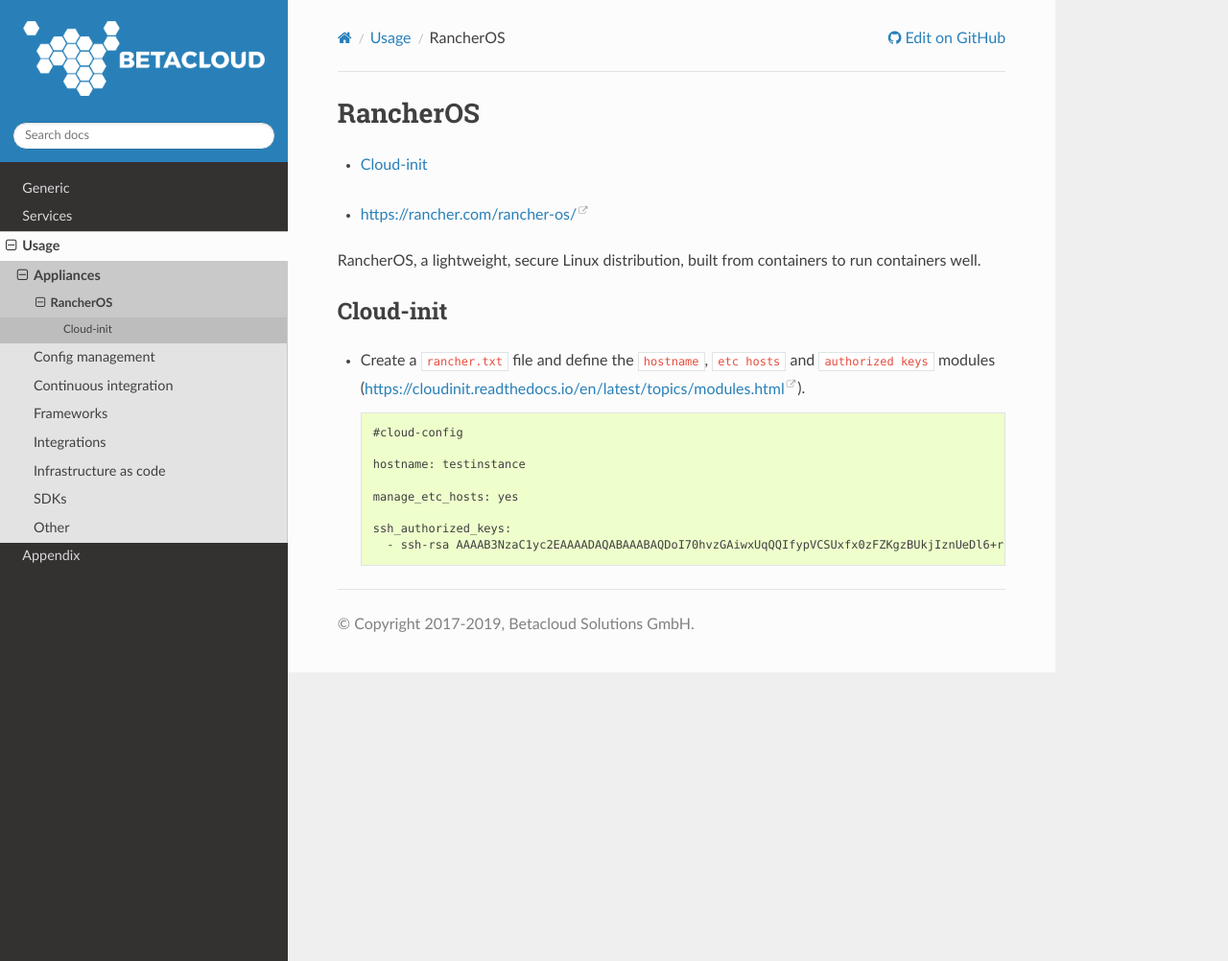
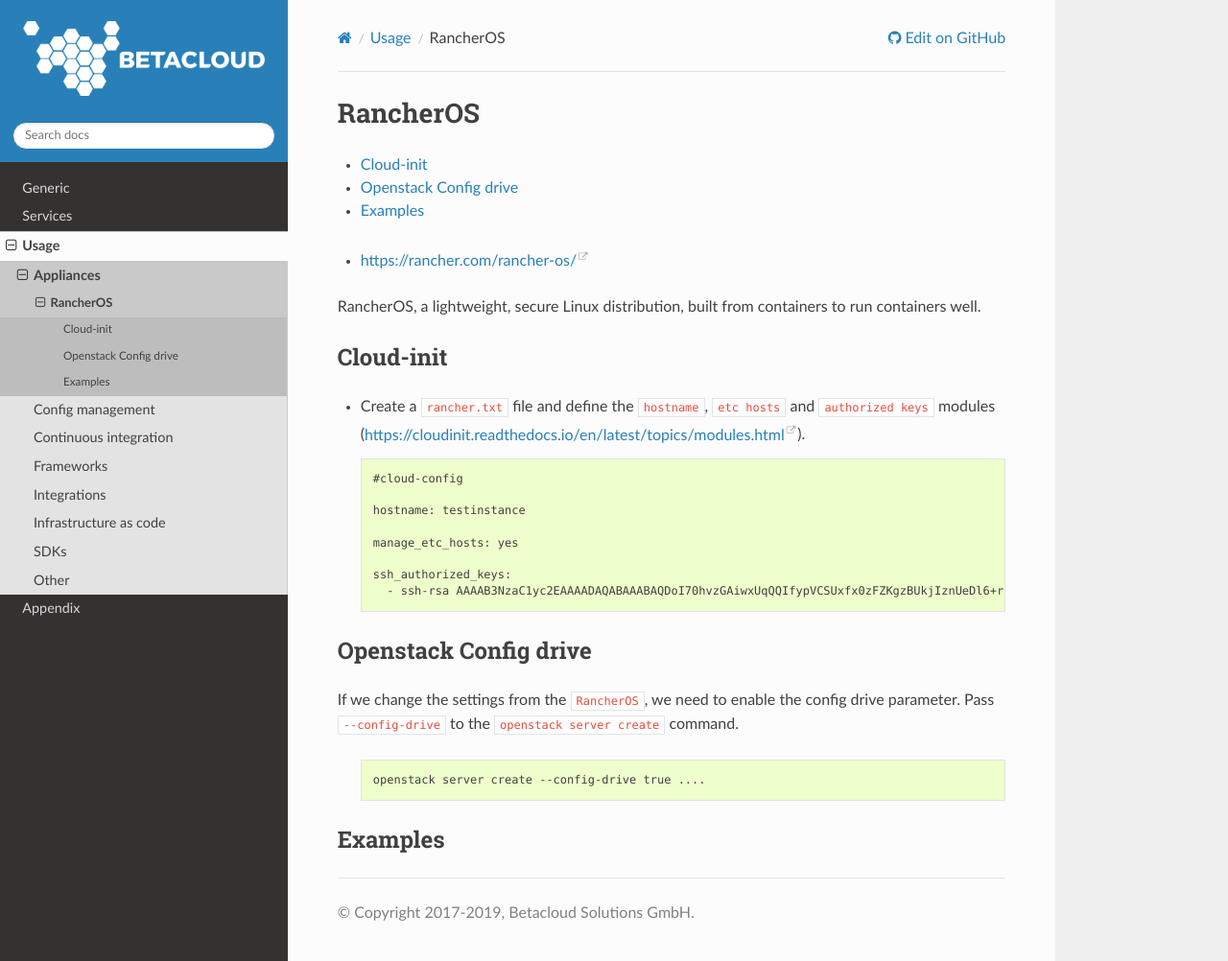
Before and after one commit to betacloud/documentation, a Sphinx documentation site: the page built from source/usage/rancheros.rst, in a window 1280 px wide and 1002 px high. Shown: the whole window at 96% size. Built offline with Sphinx 7.4.7 and the Read the Docs theme 2.0.0, drawn with Linux system fonts in a browser that asks for light colours.

Commit message:
add --config-drive block

```diff
--- a/source/usage/rancheros.rst
+++ b/source/usage/rancheros.rst
@@ -24,3 +24,16 @@
 
      ssh_authorized_keys:
        - ssh-rsa AAAAB3NzaC1yc2EAAAADAQABAAABAQDoI70hvzGAiwxUqQQIfypVCSUxfx0zFZKgzBUkjIznUeDl6+rSwUtphS.....
+
+
+Openstack Config drive
+======================
+If we change the settings from the ``RancherOS``, we need to enable the config drive parameter. Pass ``--config-drive`` to the ``openstack server create`` command.
+
+  .. code-block:: none
+
+     openstack server create --config-drive true ....
+
+
+Examples
+========
```
